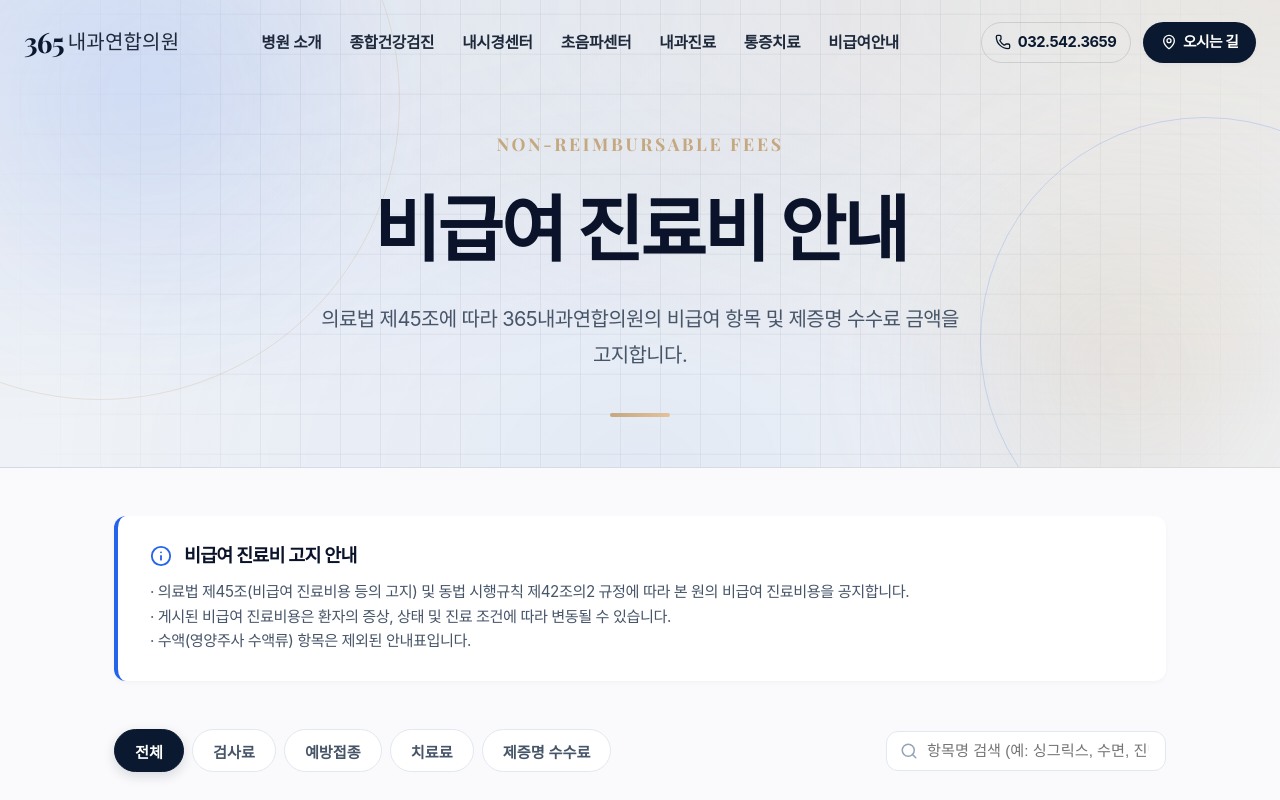
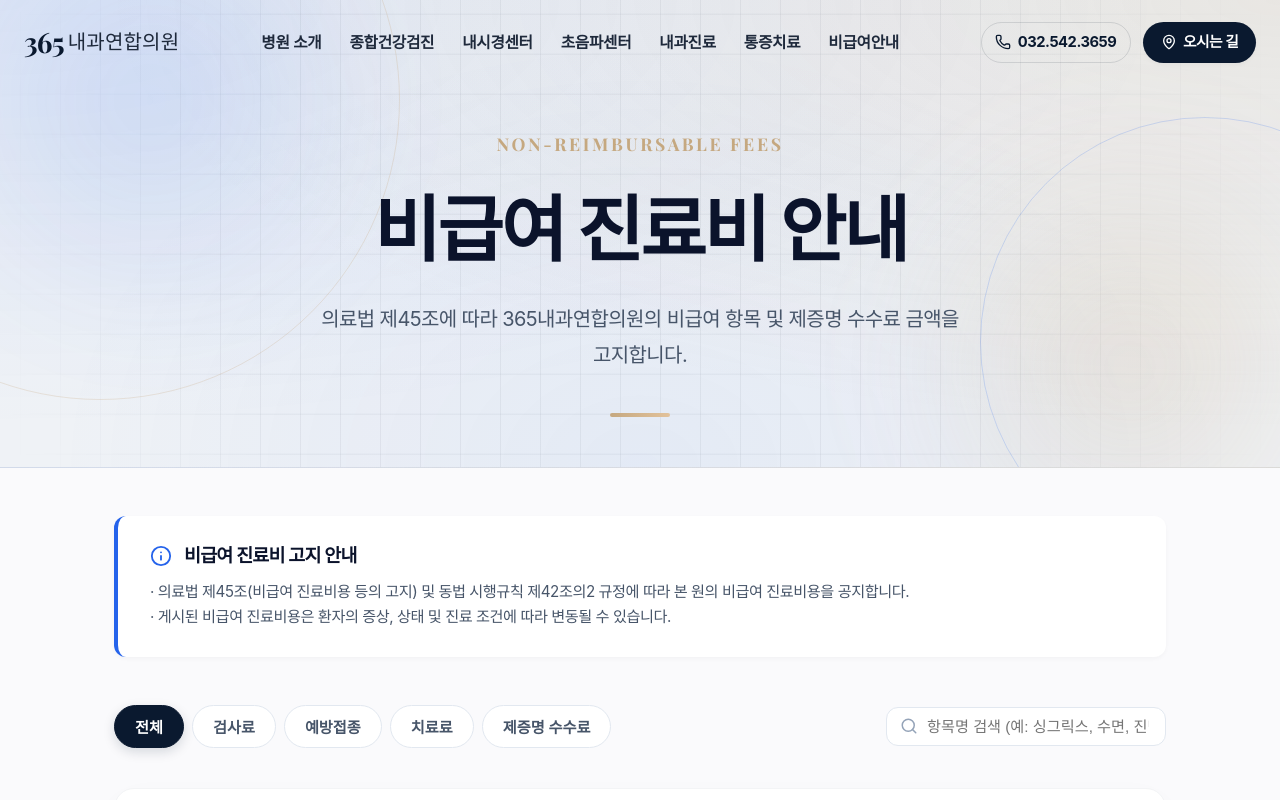
Before and after one commit to bnam1321-bit/365-clinic-web, a Next.js app: page /notice in a window 1280 px wide. Shown: the top 800 px of the page. Built offline with nearby package versions, Linux system fonts and the light colour scheme; a web font is replaced by a local one.

Commit message:
Delete requested disclaimer sentences from non-reimbursable fee page

```diff
--- a/src/app/notice/page.tsx
+++ b/src/app/notice/page.tsx
@@ -96,8 +96,7 @@ export default function NoticePage() {
                     </div>
                     <p className={styles.legalText}>
                         · 의료법 제45조(비급여 진료비용 등의 고지) 및 동법 시행규칙 제42조의2 규정에 따라 본 원의 비급여 진료비용을 공지합니다.<br />
-                        · 게시된 비급여 진료비용은 환자의 증상, 상태 및 진료 조건에 따라 변동될 수 있습니다.<br />
-                        · 수액(영양주사 수액류) 항목은 제외된 안내표입니다.
+                        · 게시된 비급여 진료비용은 환자의 증상, 상태 및 진료 조건에 따라 변동될 수 있습니다.
                     </p>
                 </div>
 
@@ -197,8 +196,6 @@ export default function NoticePage() {
 
                 {/* Table Footer Note */}
                 <div className={styles.tableFooterNote}>
-                    <p><strong>[참고사항]</strong></p>
-                    <p>· 상기 금액은 원화(KRW) 기준이며 부가세 포함 금액입니다.</p>
                     <p>· 정확한 진료비 문의 및 기타 서류 안내는 병원 대표전화(032-542-3659)로 문의 주시면 친절히 안내해 드리겠습니다.</p>
                 </div>
             </div>
```
